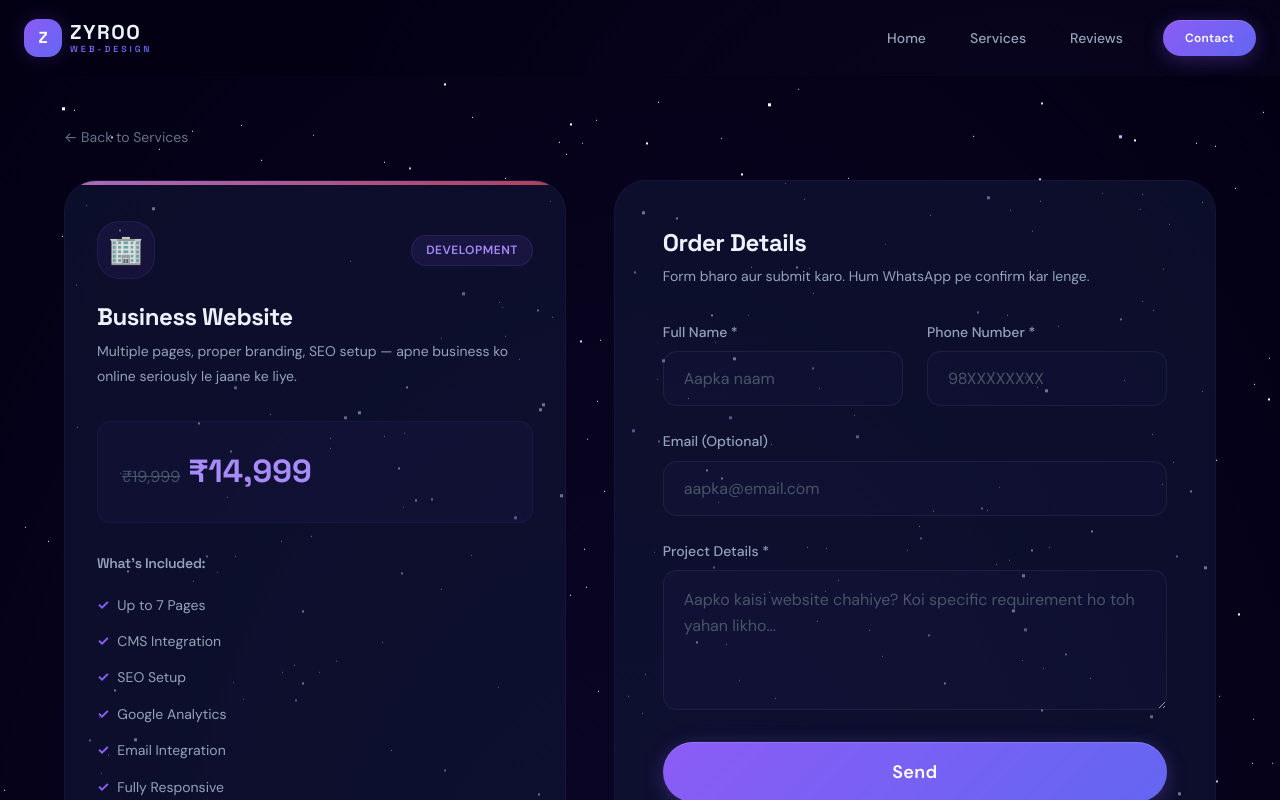
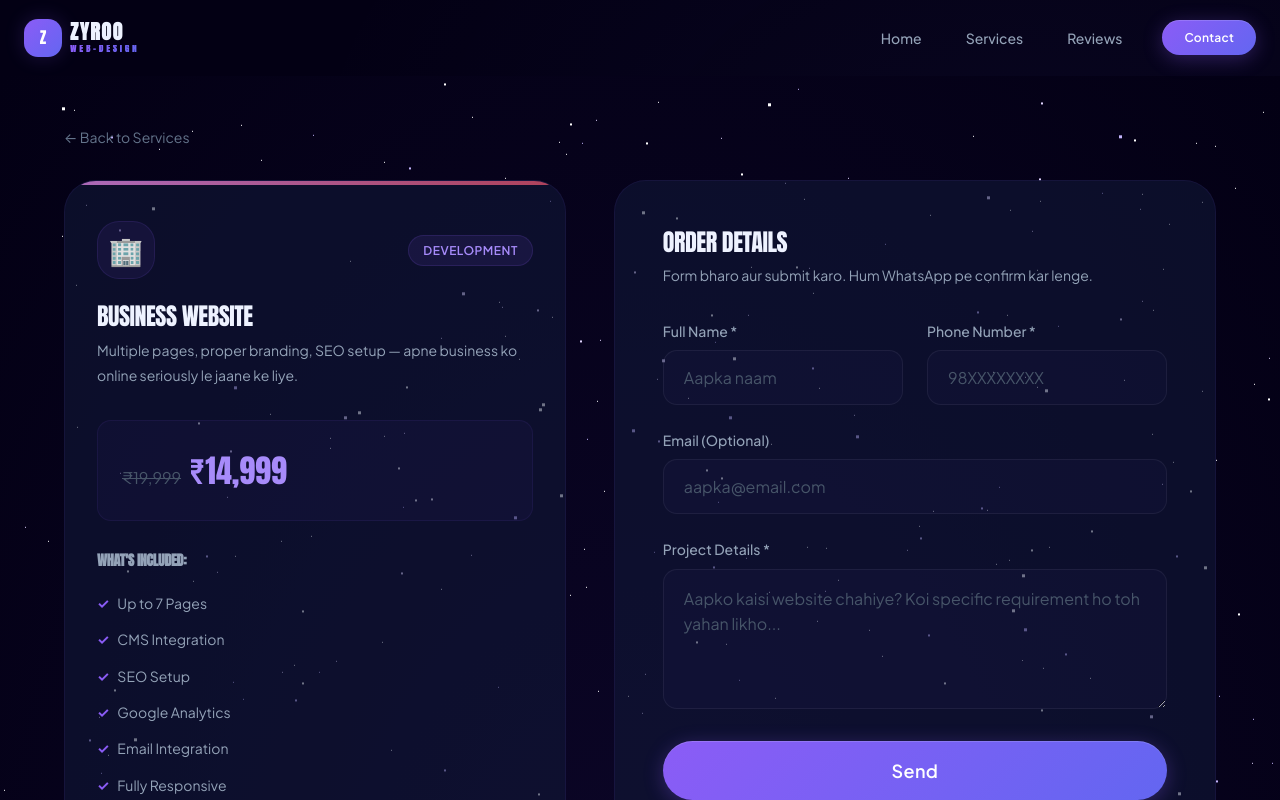
Before and after one commit to Kamlender/zyroo-website, a Next.js app: page /order/business-website in a window 1280 px wide. Shown: the top 800 px of the page. Built offline with nearby package versions, Linux system fonts and the light colour scheme.

Commit message:
style: switch to Anton + Plus Jakarta Sans fonts, brutalist uppercase headings

```diff
--- a/src/app/globals.css
+++ b/src/app/globals.css
@@ -3,7 +3,7 @@
    Purple / Violet Identity
    ============================================ */
 
-@import url('https://fonts.googleapis.com/css2?family=Space+Grotesk:wght@300;400;500;600;700&family=DM+Sans:ital,wght@0,400;0,500;0,600;0,700;1,400&family=Syne:wght@400;500;600;700;800&display=swap');
+@import url('https://fonts.googleapis.com/css2?family=Anton&family=Plus+Jakarta+Sans:ital,wght@0,300;0,400;0,500;0,600;0,700;1,400&display=swap');
 
 /* ---- CSS Variables ---- */
 :root {
@@ -59,8 +59,8 @@
   --space-4xl: 110px;
 
   /* Typography */
-  --font-sans: 'DM Sans', -apple-system, BlinkMacSystemFont, 'Segoe UI', sans-serif;
-  --font-display: 'Space Grotesk', 'DM Sans', sans-serif;
+  --font-sans: 'Plus Jakarta Sans', -apple-system, BlinkMacSystemFont, 'Segoe UI', sans-serif;
+  --font-display: 'Anton', Impact, sans-serif;
   --font-mono: 'JetBrains Mono', 'Fira Code', monospace;
 
   --text-xs: 0.75rem;
@@ -142,10 +142,11 @@ ul, ol { list-style: none; }
 /* ---- Typography ---- */
 h1, h2, h3, h4, h5, h6 {
   font-family: var(--font-display);
-  font-weight: 700;
-  line-height: 1.15;
+  font-weight: 400;
+  line-height: 1.1;
   color: var(--text-primary);
   letter-spacing: -0.02em;
+  text-transform: uppercase;
 }
 
 .gradient-text {
@@ -313,7 +314,7 @@ h1, h2, h3, h4, h5, h6 {
 
 .section-title {
   font-size: var(--text-4xl);
-  font-weight: 800;
+  font-weight: 400;
   margin-bottom: var(--space-md);
   letter-spacing: -0.03em;
 }
--- a/src/app/order/[id]/page.module.css
+++ b/src/app/order/[id]/page.module.css
@@ -104,7 +104,7 @@
   font-size: 28px;
 }
 
-.serviceInfoTitle { font-size: var(--text-2xl); font-weight: 800; margin-bottom: var(--space-sm); }
+.serviceInfoTitle { font-size: var(--text-2xl); font-weight: 400; margin-bottom: var(--space-sm); }
 .serviceInfoDesc { font-size: var(--text-sm); color: var(--text-secondary); line-height: 1.8; margin-bottom: var(--space-xl); }
 
 .rushBadge {
@@ -138,7 +138,7 @@
 .serviceInfoPrice {
   font-family: var(--font-display);
   font-size: var(--text-3xl);
-  font-weight: 800;
+  font-weight: 400;
   color: var(--accent-purple-light);
 }
 
@@ -175,7 +175,7 @@
   padding: var(--space-2xl);
 }
 
-.orderFormTitle { font-size: var(--text-2xl); font-weight: 800; margin-bottom: var(--space-sm); }
+.orderFormTitle { font-size: var(--text-2xl); font-weight: 400; margin-bottom: var(--space-sm); }
 .orderFormSubtitle { font-size: var(--text-sm); color: var(--text-secondary); line-height: 1.7; margin-bottom: var(--space-xl); }
 
 .formGrid {
@@ -215,7 +215,7 @@
 }
 
 .successIcon { font-size: 64px; margin-bottom: var(--space-lg); }
-.successTitle { font-size: var(--text-3xl); font-weight: 800; margin-bottom: var(--space-md); }
+.successTitle { font-size: var(--text-3xl); font-weight: 400; margin-bottom: var(--space-md); }
 .successText { font-size: var(--text-base); color: var(--text-secondary); line-height: 1.8; margin-bottom: var(--space-xl); }
 .successActions { display: flex; flex-direction: column; gap: var(--space-md); align-items: center; }
 
--- a/src/components/Navbar.module.css
+++ b/src/components/Navbar.module.css
@@ -55,7 +55,7 @@
   background: var(--gradient-primary);
   border-radius: var(--radius-md);
   font-size: var(--text-base);
-  font-weight: 800;
+  font-weight: 400;
   color: white;
   box-shadow: 0 0 20px rgba(139, 92, 246, 0.2);
 }
--- a/src/components/PricingSection.module.css
+++ b/src/components/PricingSection.module.css
@@ -59,7 +59,7 @@
 
 .heading {
   font-size: var(--text-4xl);
-  font-weight: 800;
+  font-weight: 400;
   letter-spacing: -0.03em;
   margin: var(--space-md) 0;
 }
@@ -219,7 +219,7 @@
   background: linear-gradient(135deg, var(--accent-purple), var(--accent-teal));
   border-radius: var(--radius-full);
   font-size: 11px;
-  font-weight: 800;
+  font-weight: 400;
   color: white;
   letter-spacing: 1.2px;
   text-transform: uppercase;
@@ -283,7 +283,7 @@
 .price {
   font-family: var(--font-display);
   font-size: var(--text-3xl);
-  font-weight: 800;
+  font-weight: 400;
   color: var(--text-primary);
   letter-spacing: -0.02em;
 }
```
Also changed, not shown: src/app/page.module.css (+12 -12 lines).
